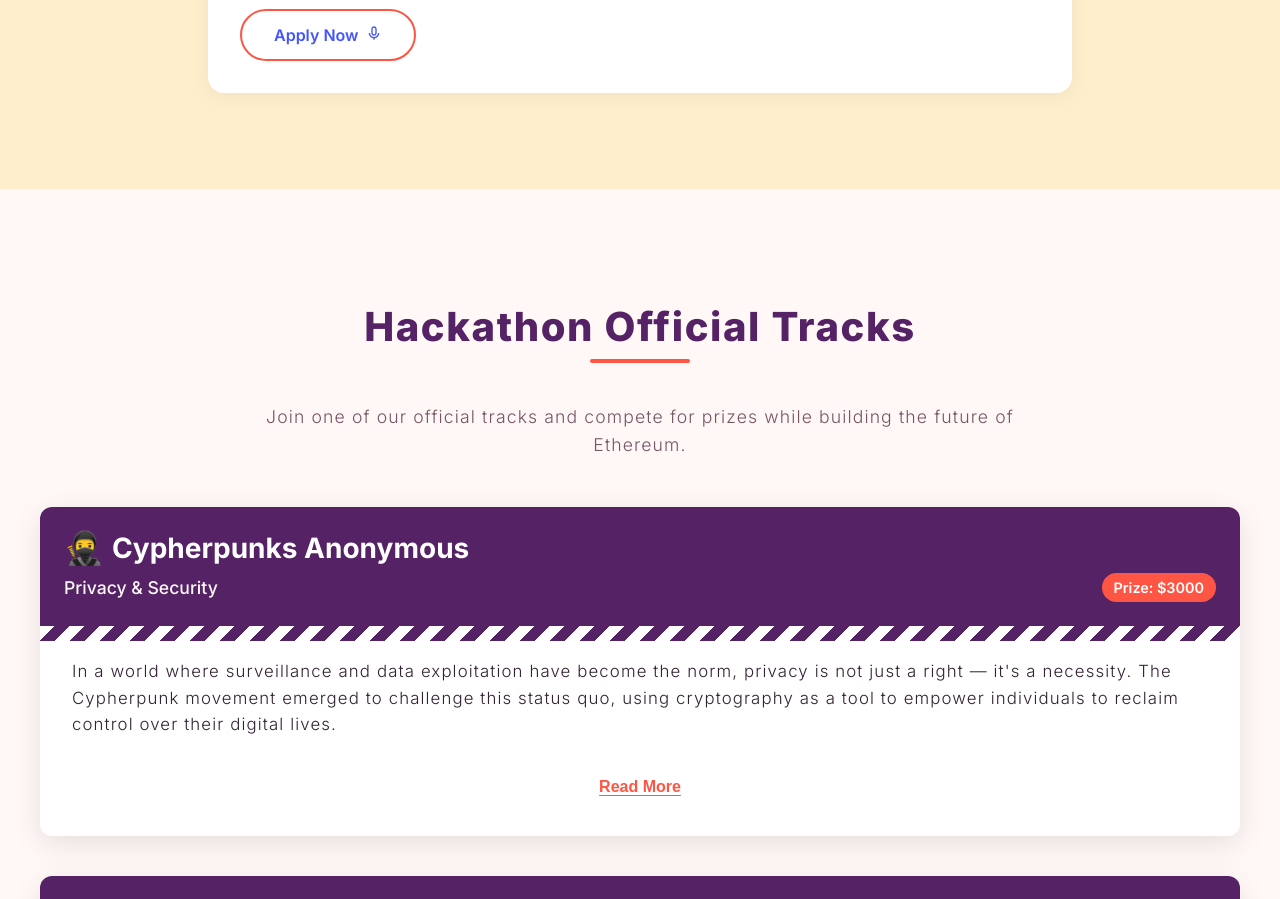
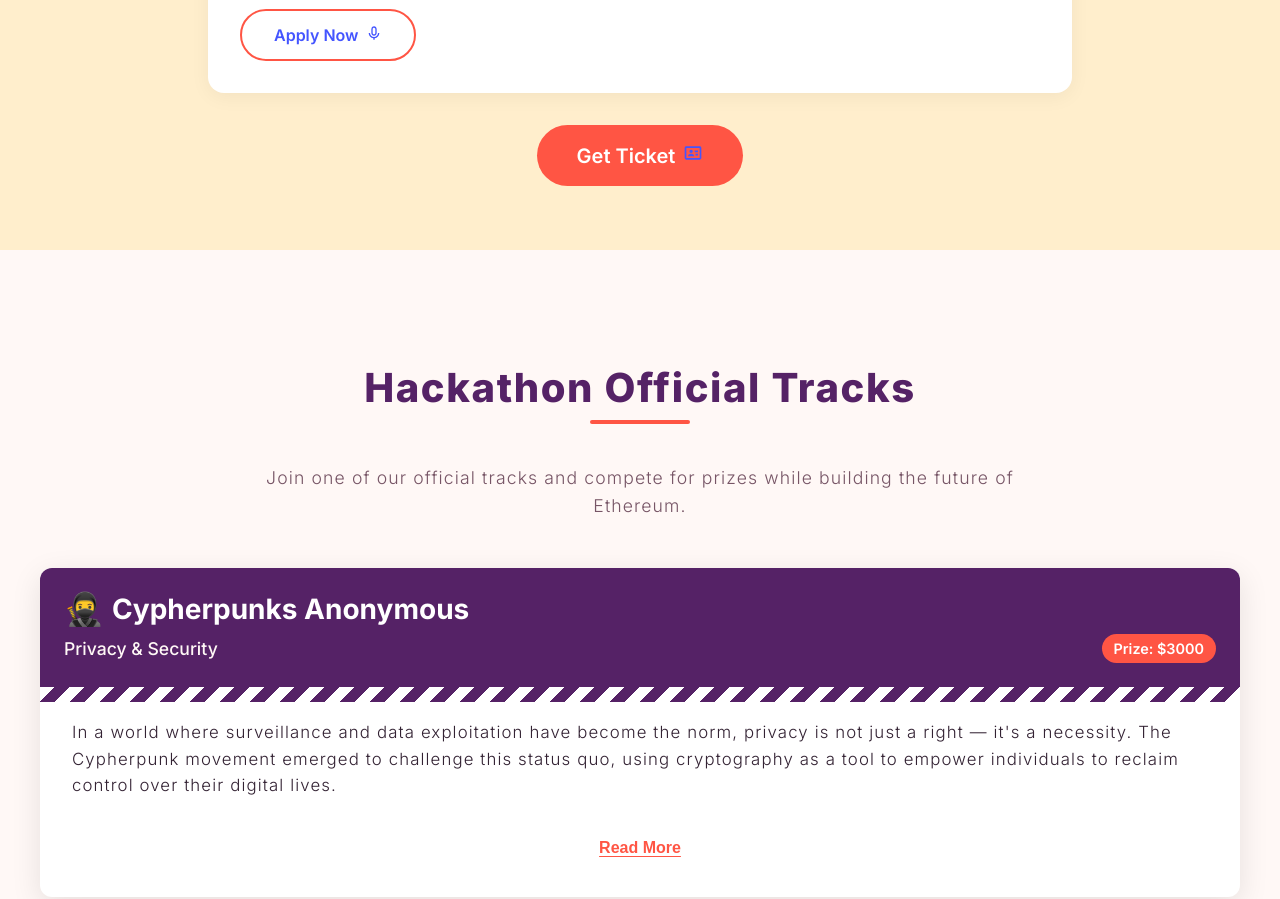
Before and after one commit to ethereumjp/ethtokyo-website, a Next.js app: page / in a window 1280 px wide. Shown: the part 4500-5399 px from the top of the page. Built offline with nearby package versions, Linux system fonts and the light colour scheme.

Commit message:
add button and replace link

```diff
--- a/src/components/organisms/ConferenceSection.tsx
+++ b/src/components/organisms/ConferenceSection.tsx
@@ -17,6 +17,7 @@ import { BiMicrophone } from "react-icons/bi";
 import { FaLinkedin } from "react-icons/fa";
 import { FaXTwitter } from "react-icons/fa6";
 import { MdOutlineSchedule } from "react-icons/md";
+import { BiIdCard } from "react-icons/bi";
 
 const ConferenceSection: FC = () => {
   // deform url
@@ -259,6 +260,11 @@ const ConferenceSection: FC = () => {
       gap: 16px;
     }
   `;
+  const buttonContainerStyle = css`
+  display: flex;
+  justify-content: center;
+  margin-top: 2rem;
+`;
 
   return (
     <section id="conference" css={sectionStyle}>
@@ -371,6 +377,22 @@ const ConferenceSection: FC = () => {
             Apply Now
           </Button>
         </div>
+        <div css={buttonContainerStyle}>
+          <Button
+            href="https://app.moongate.id/e/ethtokyo2025"
+            external
+            size="large"
+            icon={<BiIdCard />}
+          >
+            <span
+              css={css`
+                  color: ${neutral.White};
+                `}
+            >
+              Get Ticket
+            </span>
+          </Button>
+        </div>
       </div>
     </section>
   );
--- a/src/data/eventData.ts
+++ b/src/data/eventData.ts
@@ -384,8 +384,8 @@ export const silverSponsorsData = [
     logoFile: "Myna-logo.png",
   },
   {
-    partnerName: "Stormbit",
-    website: "https://stormbit.finance/",
+    partnerName: "Quantum3labs",
+    website: "https://quantum3labs.com/",
     logoFile: "logo-q3-logomark.svg",
   },
 ];
```
